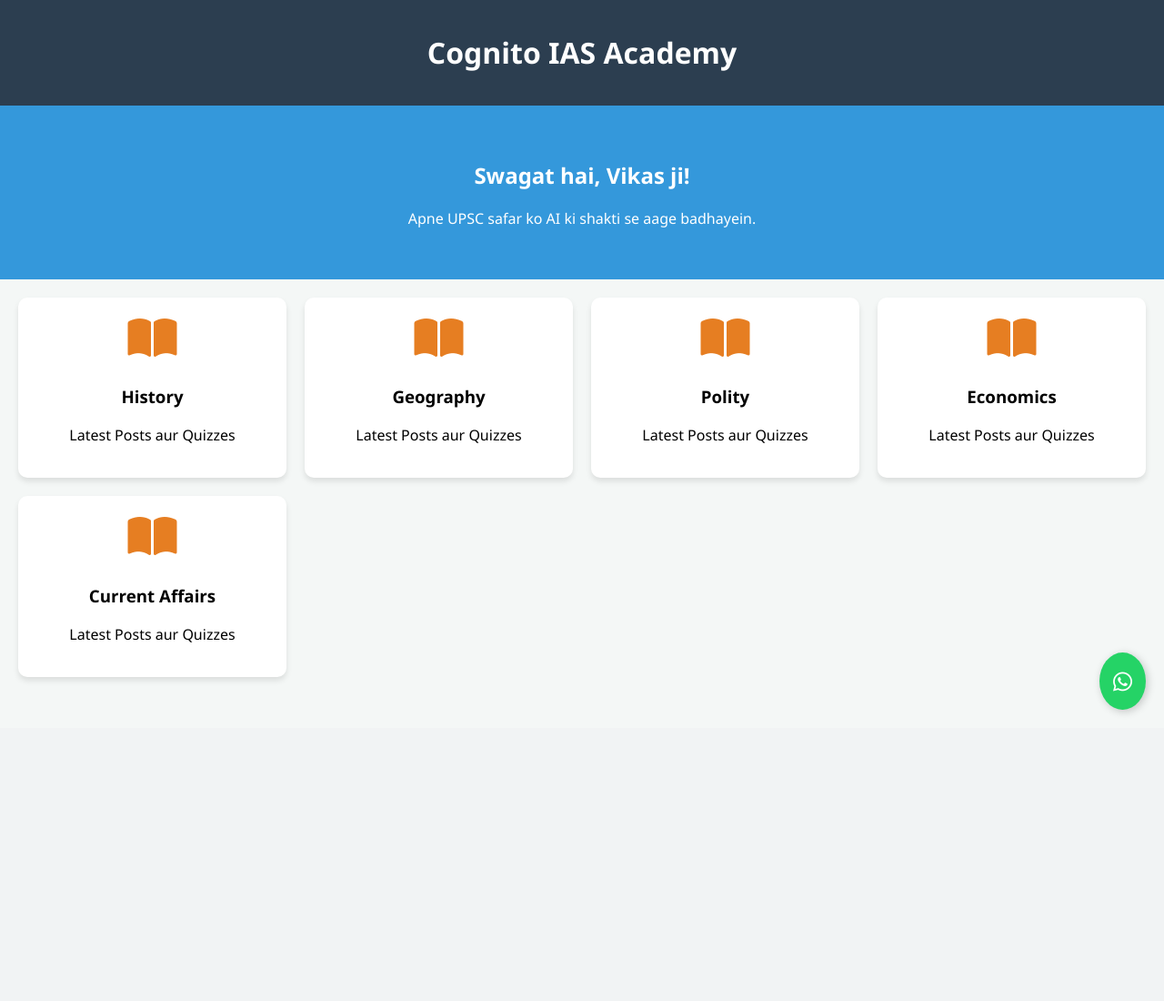
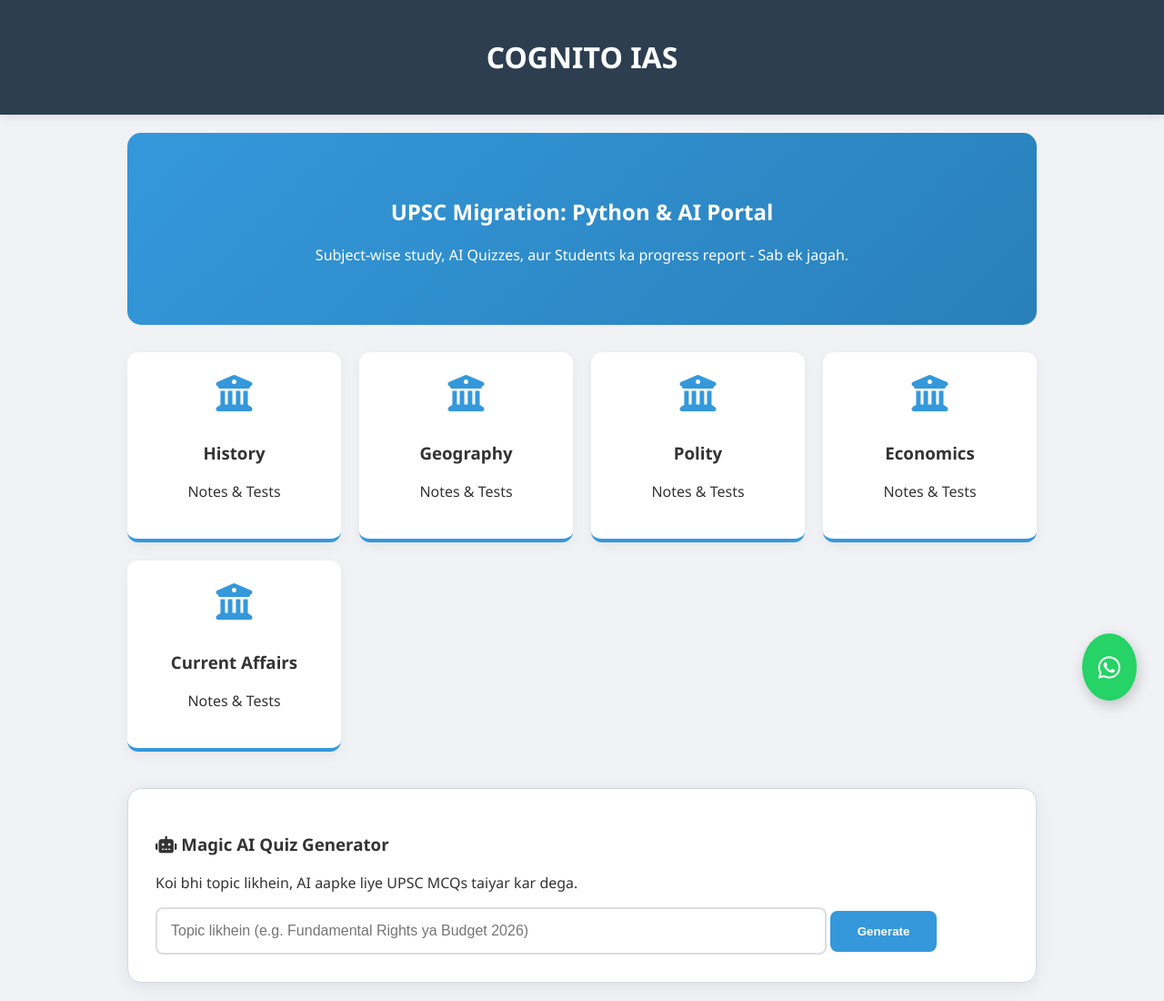
Before and after one commit to cognitoias-droid/UPSC-Web-App, a Flask app: page / in a window 1280 px wide. Shown: the whole page at 91% size. Before the commit the page ends 784 px from the top, so only its background shows below. Run offline with Flask 3, Linux system fonts and the light colour scheme.

Commit message:
Update home.html

```diff
--- a/templates/home.html
+++ b/templates/home.html
@@ -3,43 +3,93 @@
 <head>
     <meta charset="UTF-8">
     <meta name="viewport" content="width=device-width, initial-scale=1.0">
-    <title>Cognito IAS - Learning Portal</title>
+    <title>Cognito IAS - AI Learning Portal</title>
     <link rel="stylesheet" href="https://cdnjs.cloudflare.com/ajax/libs/font-awesome/6.0.0/css/all.min.css">
     <style>
-        body { font-family: 'Segoe UI', sans-serif; background: #f4f7f6; margin: 0; }
-        .navbar { background: #2c3e50; color: white; padding: 15px; text-align: center; }
-        .hero { background: #3498db; color: white; padding: 40px; text-align: center; }
-        .grid { display: grid; grid-template-columns: repeat(auto-fit, minmax(250px, 1fr)); gap: 20px; padding: 20px; }
-        .card { background: white; padding: 20px; border-radius: 10px; text-align: center; box-shadow: 0 4px 6px rgba(0,0,0,0.1); transition: 0.3s; cursor: pointer; }
-        .card:hover { transform: translateY(-5px); }
-        .card i { font-size: 3em; color: #e67e22; margin-bottom: 10px; }
-        .whatsapp-btn { position: fixed; bottom: 20px; right: 20px; background: #25d366; color: white; padding: 15px; border-radius: 50%; font-size: 24px; box-shadow: 2px 2px 10px rgba(0,0,0,0.2); }
+        body { font-family: 'Segoe UI', sans-serif; background: #f0f2f5; margin: 0; color: #333; }
+        .navbar { background: #2c3e50; color: white; padding: 20px; text-align: center; box-shadow: 0 2px 10px rgba(0,0,0,0.1); }
+        .container { max-width: 1000px; margin: auto; padding: 20px; }
+        .hero { background: linear-gradient(135deg, #3498db, #2980b9); color: white; padding: 50px 20px; text-align: center; border-radius: 15px; margin-bottom: 30px; }
+
+        .grid { display: grid; grid-template-columns: repeat(auto-fit, minmax(200px, 1fr)); gap: 20px; }
+        .card { background: white; padding: 25px; border-radius: 12px; text-align: center; box-shadow: 0 4px 15px rgba(0,0,0,0.05); transition: 0.3s; cursor: pointer; border-bottom: 4px solid #3498db; }
+        .card:hover { transform: translateY(-8px); box-shadow: 0 8px 25px rgba(0,0,0,0.1); }
+        .card i { font-size: 2.5em; color: #3498db; margin-bottom: 15px; }
+
+        .ai-section { background: white; padding: 30px; border-radius: 15px; margin-top: 40px; box-shadow: 0 4px 20px rgba(0,0,0,0.08); border: 1px solid #d1d9e6; }
+        .ai-input { width: 75%; padding: 15px; border: 2px solid #ddd; border-radius: 8px; font-size: 16px; outline: none; }
+        .ai-input:focus { border-color: #3498db; }
+        .ai-btn { padding: 15px 30px; background: #3498db; color: white; border: none; border-radius: 8px; cursor: pointer; font-weight: bold; }
+
+        #ai-response { margin-top: 25px; padding: 20px; background: #f9fbff; border-left: 6px solid #3498db; display: none; text-align: left; white-space: pre-wrap; line-height: 1.6; }
+
+        .whatsapp-btn { position: fixed; bottom: 30px; right: 30px; background: #25d366; color: white; padding: 18px; border-radius: 50%; font-size: 28px; box-shadow: 2px 5px 15px rgba(0,0,0,0.2); text-decoration: none; }
     </style>
 </head>
 <body>
 
 <div class="navbar">
-    <h1>Cognito IAS Academy</h1>
+    <h1>COGNITO IAS</h1>
 </div>
 
+<div class="container">
     <div class="hero">
-    <h2>Swagat hai, Vikas ji!</h2>
-    <p>Apne UPSC safar ko AI ki shakti se aage badhayein.</p>
+        <h2>UPSC Migration: Python & AI Portal</h2>
+        <p>Subject-wise study, AI Quizzes, aur Students ka progress report - Sab ek jagah.</p>
     </div>
 
     <div class="grid">
         {% for cat in categories %}
-    <div class="card" onclick="location.href='/subject/{{cat}}'">
-        <i class="fas fa-book-open"></i>
+        <div class="card">
+            <i class="fas fa-university"></i>
             <h3>{{ cat }}</h3>
-        <p>Latest Posts aur Quizzes</p>
+            <p>Notes & Tests</p>
         </div>
         {% endfor %}
     </div>
 
-<a href="https://wa.me/91YOURNUMBER" class="whatsapp-btn">
+    <div class="ai-section">
+        <h3><i class="fas fa-robot"></i> Magic AI Quiz Generator</h3>
+        <p>Koi bhi topic likhein, AI aapke liye UPSC MCQs taiyar kar dega.</p>
+        <input type="text" id="ai-topic" class="ai-input" placeholder="Topic likhein (e.g. Fundamental Rights ya Budget 2026)">
+        <button onclick="askAI()" class="ai-btn">Generate</button>
+
+        <div id="ai-response"></div>
+    </div>
+</div>
+
+<a href="https://wa.me/91YOURNUMBER" class="whatsapp-btn" target="_blank">
     <i class="fab fa-whatsapp"></i>
 </a>
 
+<script>
+function askAI() {
+    let topic = document.getElementById('ai-topic').value;
+    let resDiv = document.getElementById('ai-response');
+
+    if(!topic) { alert("Vikas ji, kripya koi topic likhein!"); return; }
+
+    resDiv.style.display = "block";
+    resDiv.innerHTML = "⌛ <b>Cognito AI soch raha hai...</b> UPSC level ke sawal taiyar ho rahe hain...";
+
+    fetch('/generate_quiz', {
+        method: 'POST',
+        headers: { 'Content-Type': 'application/json' },
+        body: JSON.stringify({ topic: topic })
+    })
+    .then(response => response.json())
+    .then(data => {
+        if(data.status === "success") {
+            resDiv.innerHTML = "<h3>AI Generated MCQs:</h3><hr>" + data.quiz;
+        } else {
+            resDiv.innerHTML = "❌ Kuch galti hui: " + data.message;
+        }
+    })
+    .catch(err => {
+        resDiv.innerHTML = "❌ Server se sampark nahi ho paya. Render logs check karein.";
+    });
+}
+</script>
+
 </body>
 </html>
```
Lines whose indentation alone changed are shown as unchanged.
